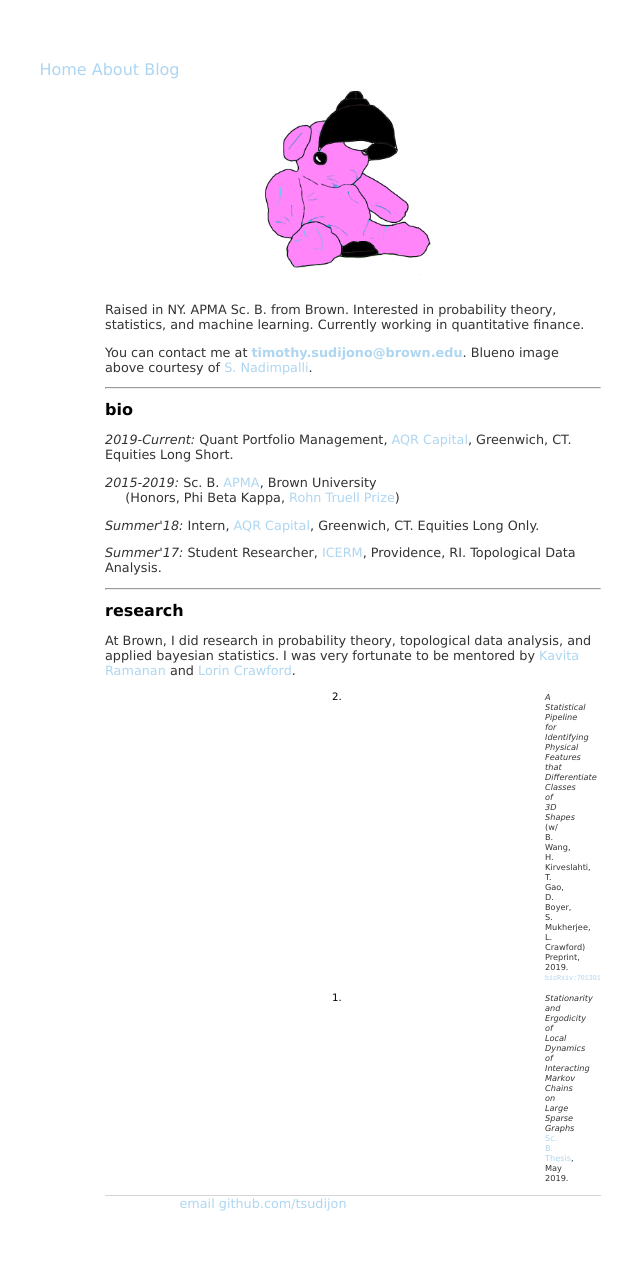
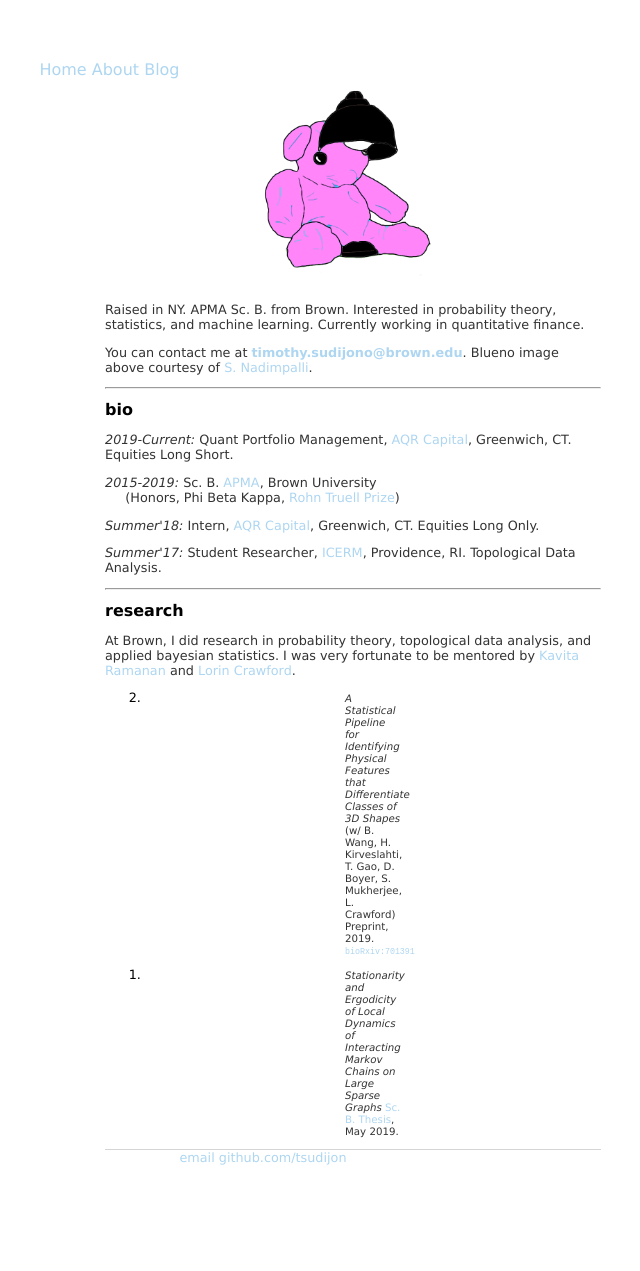
Before and after one commit to tsudijon/tsudijon.github.io, a Jekyll site: the page built from about/index.html, in a window 1280 px wide. Shown: the whole page, without its empty margins (295-935 px from the left). Built offline with Jekyll 4.4.1, drawn with Linux system fonts in a browser that asks for light colours; after the commit the page ends 1225 px from its top, so only the background shows below that.

Commit message:
Updated list styling

```diff
--- a/css/main.css
+++ b/css/main.css
@@ -82,7 +82,7 @@ ul {
     margin: 0 auto;
 }
 
-ol, ol li {
+ol {
     margin-right: 200px;
     margin-left: 200px;
     font-size: 0.8em;
```
